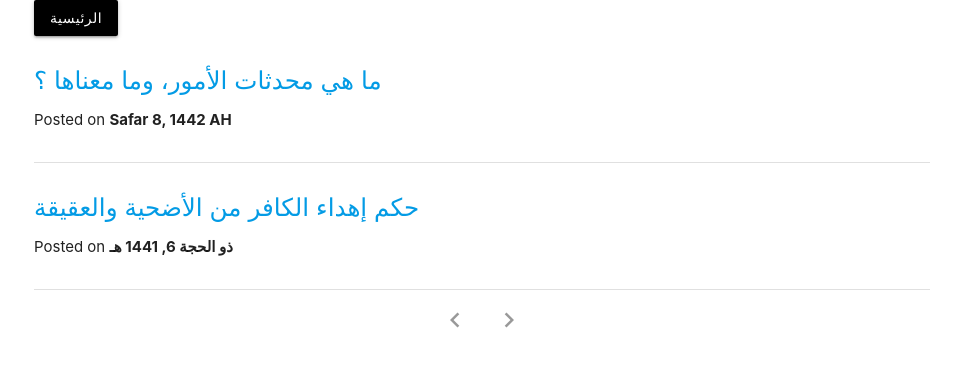
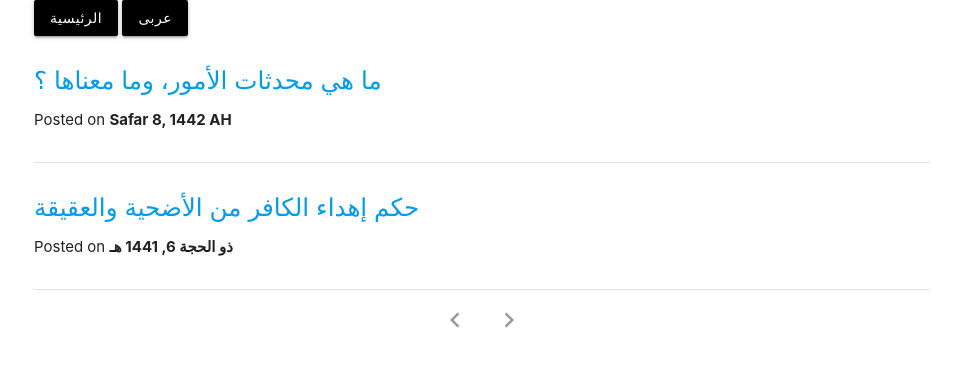
Before and after one commit to alsalafiyyah/alifta, a Jekyll site: the page built from _ar/index.html, in a window 1280 px wide. Shown: the top 367 px of the page, without its empty margins (158-1119 px from the left). Built offline with Jekyll 4.4.1, drawn with Linux system fonts in a browser that asks for light colours.

Commit message:
Update index.html

```diff
--- a/_ar/index.html
+++ b/_ar/index.html
@@ -12,6 +12,7 @@ locale: ar
   <a href="{{ site.baseurl }}{{ item.link }}" class="waves-effect waves-light btn black">{{ item.name }}</a>
  {% endif %}
 {% endfor %}
+<a class="waves-effect waves-light btn black" href="{{ site.baseurl }}{{ site.data.locales[page.locale].blog.site_url }}">{{ site.data.locales[page.locale].name }}</a>
 
   {% if page.locale %}
   {% assign posts = paginator.posts | where:"locale", page.locale %}
```
